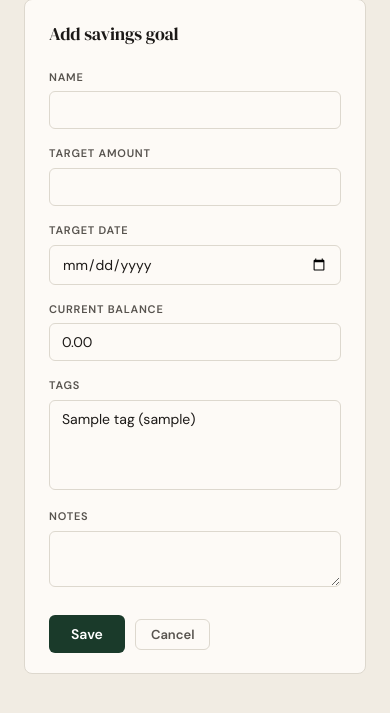
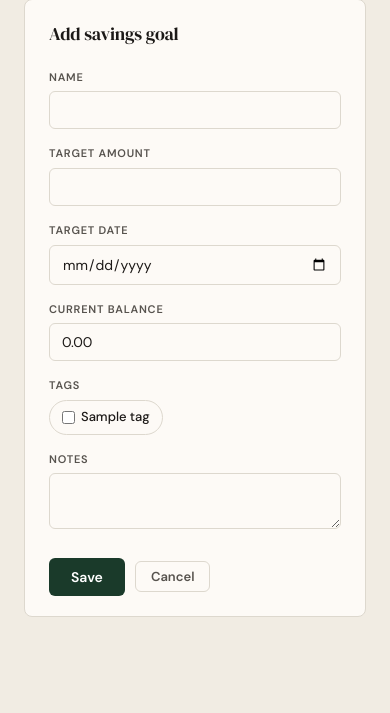
Before and after one commit to DACC4/otter-finance-manager, a Django app: page /goals/add/ in a window 390 px wide; the page is wider, and only the part inside the window is pictured. Shown: the part 79-792 px from the top of that part. Run offline with Django 5.2, Linux system fonts and the light colour scheme; a user stored in the database is signed in; tables that the repository leaves empty hold one stand-in row (values such as "Sample post"); parts of the project's set-up code (start-up, migrations or seed data) failed here and were passed over.

Commit message:
feat: readable choice labels and checkbox chips instead of list boxes
Why: choice lists showed the internal "Car (alice)" / "Rent (alice)"
strings and bare usernames. "Tags" and "Shared with" were multi-select
list boxes that need Ctrl/Cmd-click, which is awkward and easy to get
wrong, especially on phones.

What:
- forms.display_name: people by full name (falling back to username),
  everything else by name. The shared form mixin applies it to every
  model choice field, so it lives in one place for all five forms.
- "tags" and "shared_with" render as CheckboxSelectMultiple; the
  per-form SelectMultiple widgets and the empty widget dicts are gone.
- form.html: one field block instead of four copies that differed only
  by wrapper id. Checkbox groups get role="group" and render as wrapping
  chips that highlight when checked.

Proof: ReadableFormTests failed first (no checkboxes); it now finds
checkbox inputs for tags and shared_with, "Bob Martin", a bucket option
labelled "Travel", and no "(alice)" anywhere. 82 tests pass.

Co-Authored-By: Claude Opus 5.5 <noreply@anthropic.com>

```diff
--- a/finances/forms.py
+++ b/finances/forms.py
@@ -6,10 +6,27 @@ from .models import Expense, Income, SavingBucket, SavingsGoal, Tag, UserExpense
 User = get_user_model()
 
 
+def display_name(obj) -> str:
+    """How a choice reads in forms: people by full name, everything else by name."""
+    if isinstance(obj, User):
+        return obj.get_full_name() or obj.get_username()
+    return obj.name
+
+
+CHECKBOX_FIELDS = ("tags", "shared_with")
+
+
 class UserTagsMixin:
+    """Scope tag choices to the user and make every choice list readable."""
+
     def __init__(self, *args, **kwargs):
         user = kwargs.pop("user", None)
         super().__init__(*args, **kwargs)
+        for name, field in self.fields.items():
+            if isinstance(field, forms.ModelChoiceField):
+                field.label_from_instance = display_name
+            if name in CHECKBOX_FIELDS:
+                field.widget = forms.CheckboxSelectMultiple(choices=field.choices)
         if user and "tags" in self.fields:
             self.fields["tags"].queryset = Tag.objects.filter(owner=user)
 
@@ -49,16 +66,12 @@ class IncomeForm(UserTagsMixin, forms.ModelForm):
             "thirteenth_month_expense",
             "tags",
         ]
-        widgets = {
-            "tags": forms.SelectMultiple(attrs={"size": 3}),
-        }
 
 
 class ExpenseForm(UserTagsMixin, forms.ModelForm):
     tags = forms.ModelMultipleChoiceField(
         queryset=Tag.objects.none(),
         required=False,
-        widget=forms.SelectMultiple(attrs={"size": 3}),
     )
 
     def __init__(self, *args, **kwargs):
@@ -114,9 +127,6 @@ class ExpenseForm(UserTagsMixin, forms.ModelForm):
     class Meta:
         model = Expense
         fields = ["name", "amount", "frequency", "target_month", "shared_with", "payer"]
-        widgets = {
-            "shared_with": forms.SelectMultiple(attrs={"size": 3}),
-        }
 
 
 class SavingBucketForm(UserTagsMixin, forms.ModelForm):
@@ -124,7 +134,6 @@ class SavingBucketForm(UserTagsMixin, forms.ModelForm):
         model = SavingBucket
         fields = ["name", "monthly_contribution", "tags", "description"]
         widgets = {
-            "tags": forms.SelectMultiple(attrs={"size": 3}),
             "description": forms.Textarea(attrs={"rows": 2}),
         }
 
@@ -142,7 +151,6 @@ class SavingsGoalForm(UserTagsMixin, forms.ModelForm):
         ]
         widgets = {
             "target_date": forms.DateInput(attrs={"type": "date"}, format="%Y-%m-%d"),
-            "tags": forms.SelectMultiple(attrs={"size": 3}),
             "notes": forms.Textarea(attrs={"rows": 2}),
         }
 
--- a/templates/finances/form.html
+++ b/templates/finances/form.html
@@ -15,6 +15,16 @@
         margin-bottom: 16px;
         font-size: 13px;
     }
+    /* Multi-choice fields as wrapping "chips" instead of a Ctrl-click list box. */
+    .check-list > div { display: flex; flex-wrap: wrap; gap: 6px 8px; }
+    .check-list label {
+        display: inline-flex; align-items: center; gap: 6px; margin: 0;
+        padding: 6px 12px; border: 1px solid var(--border); border-radius: 999px;
+        font-size: 13px; font-weight: 500; letter-spacing: 0; text-transform: none;
+        color: var(--ink); background: var(--surface); cursor: pointer;
+    }
+    .check-list label:has(input:checked) { border-color: var(--primary); background: var(--surface-2); }
+    .check-list input[type="checkbox"] { width: auto; margin: 0; padding: 0; accent-color: var(--primary); }
     .form-actions { display: flex; align-items: center; gap: 10px; margin-top: 22px; }
 </style>
 
@@ -26,35 +36,18 @@
             <div class="non-field-errors">{{ form.non_field_errors }}</div>
         {% endif %}
         {% for field in form %}
-            {% if field.name == 'target_month' %}
-                <div id="field_target_month" class="field-wrap">
-                    <label for="id_{{ field.name }}">{{ field.label }}</label>
+            {% if field.widget_type == 'checkboxselectmultiple' %}
+                <div id="field_{{ field.name }}" class="field-wrap" role="group" aria-labelledby="label_{{ field.name }}">
+                    <label id="label_{{ field.name }}">{{ field.label }}</label>
+                    <div class="check-list">{{ field }}</div>
+            {% else %}
+                <div id="field_{{ field.name }}" class="field-wrap">
+                    <label for="{{ field.id_for_label }}">{{ field.label }}</label>
                     {{ field }}
+            {% endif %}
                     {% if field.help_text %}<div class="help-text">{{ field.help_text }}</div>{% endif %}
                     {% if field.errors %}<div class="field-errors">{{ field.errors }}</div>{% endif %}
                 </div>
-            {% elif field.name == 'thirteenth_month_bucket' %}
-                <div id="field_thirteenth_month_bucket" class="field-wrap">
-                    <label for="id_{{ field.name }}">{{ field.label }}</label>
-                    {{ field }}
-                    {% if field.help_text %}<div class="help-text">{{ field.help_text }}</div>{% endif %}
-                    {% if field.errors %}<div class="field-errors">{{ field.errors }}</div>{% endif %}
-                </div>
-            {% elif field.name == 'thirteenth_month_expense' %}
-                <div id="field_thirteenth_month_expense" class="field-wrap">
-                    <label for="id_{{ field.name }}">{{ field.label }}</label>
-                    {{ field }}
-                    {% if field.help_text %}<div class="help-text">{{ field.help_text }}</div>{% endif %}
-                    {% if field.errors %}<div class="field-errors">{{ field.errors }}</div>{% endif %}
-                </div>
-            {% else %}
-                <div class="field-wrap">
-                    <label for="id_{{ field.name }}">{{ field.label }}</label>
-                    {{ field }}
-                    {% if field.help_text %}<div class="help-text">{{ field.help_text }}</div>{% endif %}
-                    {% if field.errors %}<div class="field-errors">{{ field.errors }}</div>{% endif %}
-                </div>
-            {% endif %}
         {% endfor %}
         <div class="form-actions">
             <button type="submit">Save</button>
```
Also changed, not shown: finances/tests/test_views.py (+18 -0 lines).
